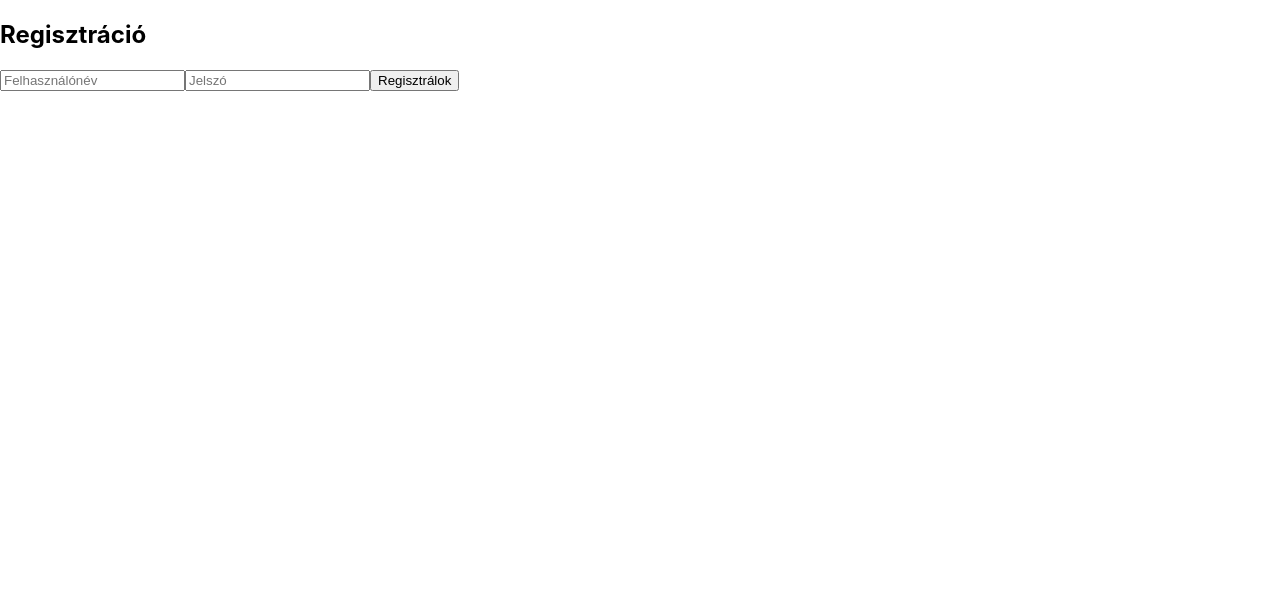
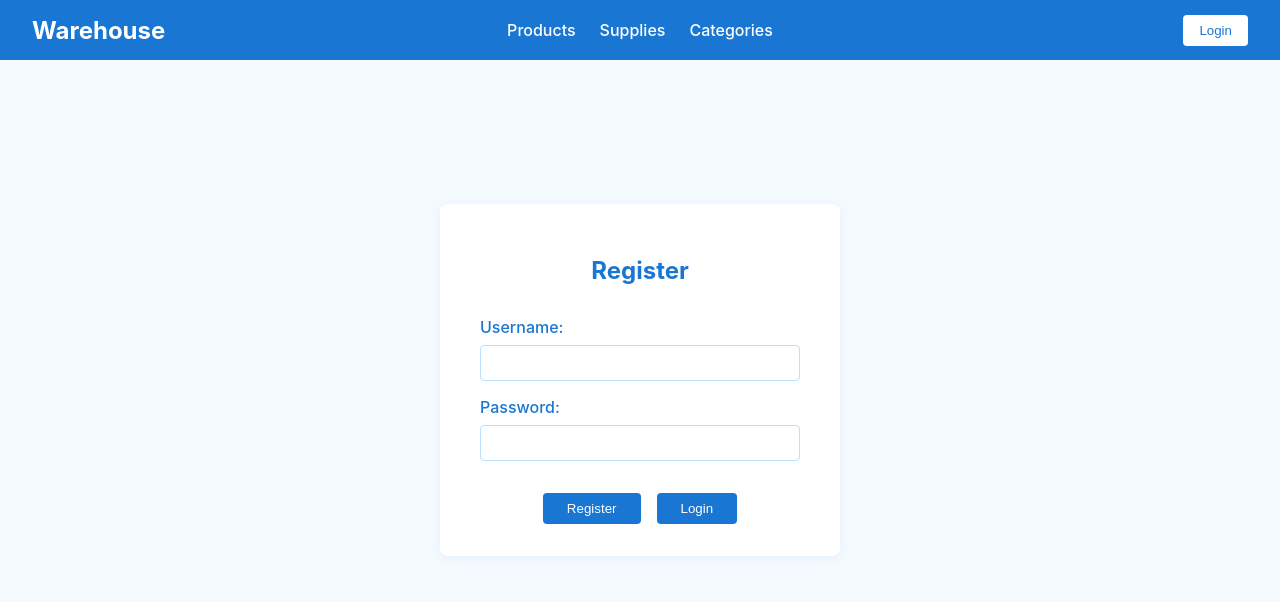
Before and after one commit to rvsPatrik/Szakdolgozat, a React (Create React App) app in the folder frontend/: page /register in a window 1280 px wide. Shown: the top 602 px of the page. Built offline with nearby package versions, Linux system fonts and the light colour scheme.

Commit message:
some progress

```diff
--- a/frontend/src/App.js
+++ b/frontend/src/App.js
@@ -1,6 +1,7 @@
 import React, { useState } from 'react';
 import { BrowserRouter, Routes, Route, Navigate } from 'react-router-dom';
 import Login from './pages/Login';
+import Register from './pages/Register';
 import Home from './pages/Home';
 import Navbar from './components/Navbar';
 import { getUserRole } from './utils/auth';
@@ -10,9 +11,6 @@ import EditProduct from './pages/EditProduct';
 import SupplyList from './pages/SupplyList';
 import NewSupply from './pages/NewSupply';
 import CategoryList from './pages/CategoryList';
-import Register from './pages/Register';
-
-
 
 function App() {
   const [token, setToken] = useState(localStorage.getItem('token'));
@@ -24,22 +22,84 @@ function App() {
 
   const role = token ? getUserRole(token) : null;
 
+  // ProtectedRoute component
+  const ProtectedRoute = ({ children }) => {
+    if (!token) {
+      return <Navigate to="/login" replace />;
+    }
+    return children;
+  };
+
   return (
     <BrowserRouter>
-      {token && <Navbar onLogout={handleLogout} />}
+      <Navbar onLogout={handleLogout} token={token} />
       <Routes>
-        <Route path="/" element={token ? <Home role={role} /> : <Navigate to="/login" />} />
-        <Route path="/login" element={<Login setToken={setToken} />} />
-        <Route path="/products" element={token ? <ProductList /> : <Navigate to="/login" />} />
-        <Route path="/products/new" element={token ? <ProductForm /> : <Navigate to="/login" />} />
-        <Route path="/products/:id/edit" element={token ? <EditProduct /> : <Navigate to="/login" />} />
-        <Route path="/supplies" element={token ? <SupplyList /> : <Navigate to="/login" />} />
-        <Route path="/supplies/new" element={token ? <NewSupply /> : <Navigate to="/login" />} />
-        <Route path="/categories" element={token ? <CategoryList /> : <Navigate to="/login" />} />
-        <Route path="/register" element={<Register />} />
-
-
-
+        <Route
+          path="/login"
+          element={<Login setToken={setToken} />}
+        />
+        <Route
+          path="/register"
+          element={<Register />}
+        />
+        <Route
+          path="/"
+          element={
+            <ProtectedRoute>
+              <Home role={role} />
+            </ProtectedRoute>
+          }
+        />
+        <Route
+          path="/products"
+          element={
+            <ProtectedRoute>
+              <ProductList />
+            </ProtectedRoute>
+          }
+        />
+        <Route
+          path="/products/new"
+          element={
+            <ProtectedRoute>
+              <ProductForm />
+            </ProtectedRoute>
+          }
+        />
+        <Route
+          path="/products/:id/edit"
+          element={
+            <ProtectedRoute>
+              <EditProduct />
+            </ProtectedRoute>
+          }
+        />
+        <Route
+          path="/supplies"
+          element={
+            <ProtectedRoute>
+              <SupplyList />
+            </ProtectedRoute>
+          }
+        />
+        <Route
+          path="/supplies/new"
+          element={
+            <ProtectedRoute>
+              <NewSupply />
+            </ProtectedRoute>
+          }
+        />
+        <Route
+          path="/categories"
+          element={
+            <ProtectedRoute>
+              <CategoryList />
+            </ProtectedRoute>
+          }
+        />
+        {/* Redirect any unknown route to login */}
+        <Route path="*" element={<Navigate to="/login" replace />} />
       </Routes>
     </BrowserRouter>
   );
--- /dev/null
+++ b/frontend/src/components/Navbar.css
@@ -0,0 +1,78 @@
+.navbar {
+  background: #1976d2;
+  color: #fff;
+  display: flex;
+  align-items: center;
+  padding: 0 2rem;
+  height: 60px;
+  box-shadow: 0 2px 8px rgba(25, 118, 210, 0.1);
+}
+
+.navbar-logo-link {
+  color: #fff;
+  text-decoration: none;
+  font-size: 1.5rem;
+  font-weight: bold;
+  transition: color 0.2s;
+}
+
+.navbar-logo-link:hover {
+  color: #bbdefb;
+}
+
+.navbar-section {
+  display: flex;
+  align-items: center;
+}
+
+.navbar-logo {
+  font-size: 1.5rem;
+  font-weight: bold;
+  flex: 1;
+  justify-content: flex-start;
+}
+
+.navbar-center {
+  flex: 2;
+  justify-content: center;
+}
+
+.navbar-auth {
+  flex: 1;
+  justify-content: flex-end;
+}
+
+.navbar-links {
+  list-style: none;
+  display: flex;
+  gap: 1.5rem;
+  margin: 0;
+  padding: 0;
+}
+
+.navbar-links a {
+  color: #fff;
+  text-decoration: none;
+  font-weight: 500;
+  transition: color 0.2s;
+}
+
+.navbar-links a:hover {
+  color: #bbdefb;
+}
+
+.navbar-logout {
+  background: #fff;
+  color: #1976d2;
+  border: none;
+  padding: 0.5rem 1rem;
+  border-radius: 4px;
+  cursor: pointer;
+  font-weight: 500;
+  transition: background 0.2s, color 0.2s;
+}
+
+.navbar-logout:hover {
+  background: #bbdefb;
+  color: #0d47a1;
+}
--- a/frontend/src/components/Navbar.js
+++ b/frontend/src/components/Navbar.js
@@ -1,12 +1,31 @@
 import React from 'react';
+import './Navbar.css';
 
-const Navbar = ({ onLogout }) => {
+function Navbar({ onLogout, token }) {
   return (
-    <nav style={{ display: 'flex', justifyContent: 'space-between', padding: '1rem' }}>
-      <div><strong>Raktárkezelő</strong></div>
-      <button onClick={onLogout}>Kilépés</button>
+    <nav className="navbar">
+      <div className="navbar-section navbar-logo">
+        <a href="/" className="navbar-logo-link">Warehouse</a>
+      </div>
+      <div className="navbar-section navbar-center">
+        <ul className="navbar-links">
+          {/* Home button removed */}
+          <li><a href="/products">Products</a></li>
+          <li><a href="/supplies">Supplies</a></li>
+          <li><a href="/categories">Categories</a></li>
+        </ul>
+      </div>
+      <div className="navbar-section navbar-auth">
+        {token ? (
+          <button className="navbar-logout" onClick={onLogout}>Logout</button>
+        ) : (
+          <a href="/login">
+            <button className="navbar-logout">Login</button>
+          </a>
+        )}
+      </div>
     </nav>
   );
-};
+}
 
 export default Navbar;
--- a/frontend/src/pages/Login.js
+++ b/frontend/src/pages/Login.js
@@ -1,31 +1,74 @@
 import React, { useState } from 'react';
+import { useNavigate } from 'react-router-dom';
+import './styles/Login.css';
 import axios from 'axios';
 
-const Login = ({ setToken }) => {
+
+function Login({ setToken }) {
   const [username, setUsername] = useState('');
   const [password, setPassword] = useState('');
+  const [error, setError] = useState('');
+  const navigate = useNavigate();
 
-  const login = async e => {
+  const handleLogin = async (e) => {
     e.preventDefault();
+    setError('');
     try {
       const response = await axios.post('http://localhost:8000/api/token/', {
         username,
         password,
       });
+      const token = response.data.token;
+      if (token){
+        setToken(token);
+        localStorage.setItem('token', token);
+        navigate('/products');
+      }
+      else{
+        setError('Hibás bejelentkezés');
+      }
       localStorage.setItem('token', response.data.access);
       setToken(response.data.access);
-    } catch {
+    } catch (err){
       alert("Hibás bejelentkezés");
     }
   };
 
+  const handleRegisterRedirect = () => {
+    navigate('/register');
+  };
+
   return (
-    <form onSubmit={login}>
-      <input value={username} onChange={e => setUsername(e.target.value)} placeholder="Felhasználónév" />
-      <input type="password" value={password} onChange={e => setPassword(e.target.value)} placeholder="Jelszó" />
-      <button type="submit">Bejelentkezés</button>
-    </form>
+    <div className="login-container">
+      <form className="login-form" onSubmit={handleLogin}>
+        <h2>Login</h2>
+        <label>
+          Username:
+          <input
+            type="text"
+            value={username}
+            onChange={e => setUsername(e.target.value)}
+            required
+          />
+        </label>
+        <label>
+          Password:
+          <input
+            type="password"
+            value={password}
+            onChange={e => setPassword(e.target.value)}
+            required
+          />
+        </label>
+        <div className="login-buttons">
+          <button type="submit" className="login-btn">Login</button>
+          <button type="button" className="register-btn" onClick={handleRegisterRedirect}>
+            Register
+          </button>
+        </div>
+      </form>
+    </div>
   );
-};
+}
 
 export default Login;
--- a/frontend/src/pages/Register.js
+++ b/frontend/src/pages/Register.js
@@ -1,36 +1,64 @@
 import React, { useState } from 'react';
+import { useNavigate } from 'react-router-dom';
 import axios from 'axios';
-import { useNavigate } from 'react-router-dom';
+import './styles/Login.css';
 
-const Register = () => {
-  const [form, setForm] = useState({ username: '', password: '' });
+function Register() {
+  const [username, setUsername] = useState('');
+  const [password, setPassword] = useState('');
+  const [error, setError] = useState('');
   const navigate = useNavigate();
 
-  const handleChange = (e) => {
-    setForm({ ...form, [e.target.name]: e.target.value });
-  };
-
-  const handleSubmit = async (e) => {
+  const handleRegister = async (e) => {
     e.preventDefault();
+    setError('');
     try {
-      await axios.post('http://localhost:8000/api/register/', form);
-      alert('Sikeres regisztráció! Most már bejelentkezhetsz.');
+      const response = await axios.post('http://localhost:8000/api/token/', {
+        username,
+        password,
+      });
       navigate('/login');
-    } catch (error) {
-      alert('Hiba történt a regisztráció során.');
+    } catch (err) {
+      setError('Registration failed. Try a different username.');
     }
   };
 
+  const handleLoginRedirect = () => {
+    navigate('/login');
+  };
+
   return (
-    <div>
-      <h2>Regisztráció</h2>
-      <form onSubmit={handleSubmit}>
-        <input type="text" name="username" placeholder="Felhasználónév" value={form.username} onChange={handleChange} required />
-        <input type="password" name="password" placeholder="Jelszó" value={form.password} onChange={handleChange} required />
-        <button type="submit">Regisztrálok</button>
+    <div className="login-container">
+      <form className="login-form" onSubmit={handleRegister}>
+        <h2>Register</h2>
+        <label>
+          Username:
+          <input
+            type="text"
+            value={username}
+            onChange={e => setUsername(e.target.value)}
+            required
+          />
+        </label>
+        <label>
+          Password:
+          <input
+            type="password"
+            value={password}
+            onChange={e => setPassword(e.target.value)}
+            required
+          />
+        </label>
+        {error && <div style={{ color: 'red', textAlign: 'center' }}>{error}</div>}
+        <div className="login-buttons">
+          <button type="submit" className="login-btn">Register</button>
+          <button type="button" className="register-btn" onClick={handleLoginRedirect}>
+            Login
+          </button>
+        </div>
       </form>
     </div>
   );
-};
+}
 
 export default Register;
--- /dev/null
+++ b/frontend/src/pages/styles/Login.css
@@ -0,0 +1,63 @@
+.login-container {
+  display: flex;
+  justify-content: center;
+  align-items: center;
+  min-height: 80vh;
+  background: #f5faff;
+}
+
+.login-form {
+  background: #fff;
+  padding: 2rem 2.5rem;
+  border-radius: 8px;
+  box-shadow: 0 2px 12px rgba(25, 118, 210, 0.08);
+  display: flex;
+  flex-direction: column;
+  gap: 1rem;
+  min-width: 320px;
+}
+
+.login-form h2 {
+  color: #1976d2;
+  margin-bottom: 1rem;
+  text-align: center;
+}
+
+.login-form label {
+  display: flex;
+  flex-direction: column;
+  font-weight: 500;
+  color: #1976d2;
+}
+
+.login-form input {
+  margin-top: 0.5rem;
+  padding: 0.5rem;
+  border: 1px solid #bbdefb;
+  border-radius: 4px;
+  font-size: 1rem;
+}
+
+.login-buttons {
+  display: flex;
+  gap: 1rem;
+  justify-content: center;
+  margin-top: 1rem;
+}
+
+.login-btn,
+.register-btn {
+  background: #1976d2;
+  color: #fff;
+  border: none;
+  padding: 0.5rem 1.5rem;
+  border-radius: 4px;
+  cursor: pointer;
+  font-weight: 500;
+  transition: background 0.2s;
+}
+
+.login-btn:hover,
+.register-btn:hover {
+  background: #1565c0;
+}
```
